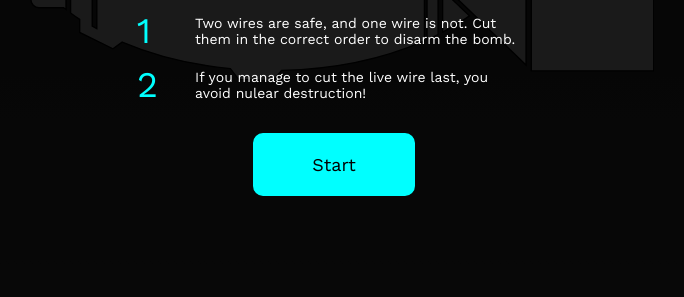
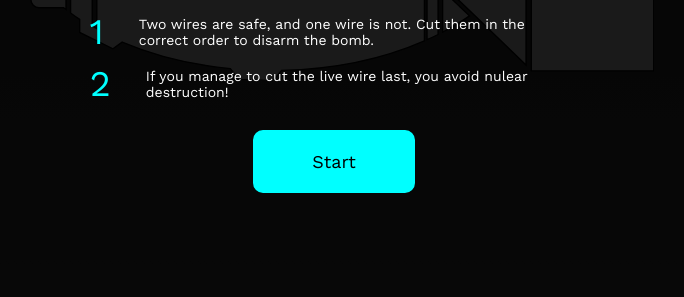
Before and after one commit to ajsmith3005/portfolio, a PHP site: page /projects/bomb-game/index.html in a window 1280 px wide. Shown: the part 503-800 px from the top of the page, without its empty margins (306-990 px from the left). Run offline with PHP 8.4, Linux system fonts and the light colour scheme; some libraries are stand-ins or nearby versions.

Commit message:
made updates according to issue 25

```diff
--- a/projects/bomb-game/index.html
+++ b/projects/bomb-game/index.html
@@ -23,16 +23,16 @@
       <div class="title-row">
         <p class="instructions-title">Instructions</p>
       </div>
-      <table class="instructions-row">
-        <tr>
-          <td class="instructions-number">1</td>
-          <td class="instructions-text">Two wires are safe, and one wire is not. Cut them in the correct order to disarm the bomb.</td>
-        </tr>
-        <tr>
-          <td class="instructions-number">2</td>
-          <td class="instructions-text">If you manage to cut the live wire last, you avoid nulear destruction!</td>
-        </tr>
-      </table>
+      <section class="instructions">
+        <div class="instruction-row">
+          <div class="instructions-number">1</div>
+          <div class="instructions-text">Two wires are safe, and one wire is not. Cut them in the correct order to disarm the bomb.</div>
+        </div>
+        <div class="instruction-row">
+          <div class="instructions-number">2</div>
+          <div class="instructions-text">If you manage to cut the live wire last, you avoid nulear destruction!</div>
+        </div>
+      </section>
       <div id="start" class="start-btn">Start</div>
     </div>
     <div class="game-container">
@@ -40,7 +40,6 @@
         <div class="flag-container">
           <div id="flag-pole" class="flag-pole">
             <img src="assets/images/flag.svg">
-            <svg xmlns="http://www.w3.org/2000/svg" viewBox="0 0 1123.42 455.33"><defs><style>.class-1{fill:#f70b0b;stroke-width:6px;}.class-1,.class-3,.class-4{stroke:#000;stroke-miterlimit:10;}.class-2{font-size:63.42px;font-family:Impact;}.class-3,.class-4{fill:none;}.class-3{stroke-width:8px;}.class-4{stroke-linecap:round;stroke-width:57px;}</style></defs><g id="Layer_2" data-name="Layer 2"><g id="Layer_6" data-name="Layer 6"><polygon class="classs-1" points="1003.59 154.56 1048.83 158.79 1017.54 204.03 1061.51 215.45 1040.37 276.33 1070.58 276.33 1034.03 317.77 1060.24 358.78 999.33 358.78 999.33 401.33 954.12 383.73 927.48 414.17 907.61 371.47 876.74 363.01 913.95 329.61 869.13 314.39 911.41 279.29 862.37 261.53 908.88 212.91 875.05 190.08 923.25 169.36 909.72 121.16 962.15 146.95 1008.24 97.9 1003.59 154.56"/><text class="class-2" transform="translate(942.92 157.38) rotate(90)">BOOM!!!</text><rect class="class-3" x="842.92" y="50.5" width="252" height="400.83"/><line class="class-4" x1="1094.92" y1="28.5" x2="28.5" y2="28.5"/></g></g></svg>
           </div>
         </div>
         <svg id="panel-cover" class="panel-cover" xmlns="http://www.w3.org/2000/svg" viewBox="0 0 815 417"><defs><style>.cls-1{fill:#bcbcbc;stroke-width:6px;}.cls-1,.cls-2,.cls-3,.cls-4{stroke:#000;stroke-miterlimit:10;}.cls-2,.cls-3,.cls-4{fill:none;stroke-linecap:round;stroke-width:11px;}.cls-3{stroke-dasharray:0 95.78;}.cls-4{stroke-dasharray:0 91.23;}</style></defs><g id="Layer_2" data-name="Layer 2"><g id="Layer_5" data-name="Layer 5"><rect class="cls-1" x="3" y="3" width="809" height="411"/><line class="cls-2" x1="790.61" y1="390.96" x2="790.61" y2="390.96"/><line class="cls-3" x1="694.83" y1="390.96" x2="72.28" y2="390.96"/><line class="cls-2" x1="24.39" y1="390.96" x2="24.39" y2="390.96"/><line class="cls-4" x1="24.39" y1="299.73" x2="24.39" y2="71.65"/><line class="cls-2" x1="24.39" y1="26.04" x2="24.39" y2="26.04"/><line class="cls-3" x1="120.17" y1="26.04" x2="742.72" y2="26.04"/><line class="cls-2" x1="790.61" y1="26.04" x2="790.61" y2="26.04"/><line class="cls-4" x1="790.61" y1="117.27" x2="790.61" y2="345.35"/></g></g></svg>
--- a/projects/bomb-game/style.css
+++ b/projects/bomb-game/style.css
@@ -97,9 +97,17 @@ body {
   color: #00ffff;
 }
 
-.instructions-row {
+.instructions {
+  display: flex;
+  flex-direction: column;
+  align-content: center;
   margin: 0 auto;
-  width: 400px;
+  padding: 0 10vw;
+}
+
+.instruction-row {
+  display: flex;
+  align-items: center;
 }
 
 .instructions-number {
@@ -114,6 +122,7 @@ body {
   font-family: 'Work Sans';
   font-size: 14px;
   color: #ffffff;
+  max-width: 33vw;
 }
 
 .menu-container {
@@ -283,12 +292,20 @@ body {
     fill: var(--streak-color);
   }
 
+  .instructions-text {
+    max-width: unset;
+  }
+
+  .game-container {
+    width: 100vw;
+  }
+
   .bomb-image {
       rotate: -90deg;
     }
 
   .bomb-container {
-      width: 80vw;
+    width: 100vw;
   }
 
   .flag-container {
```
Lines whose indentation alone changed are shown as unchanged.
